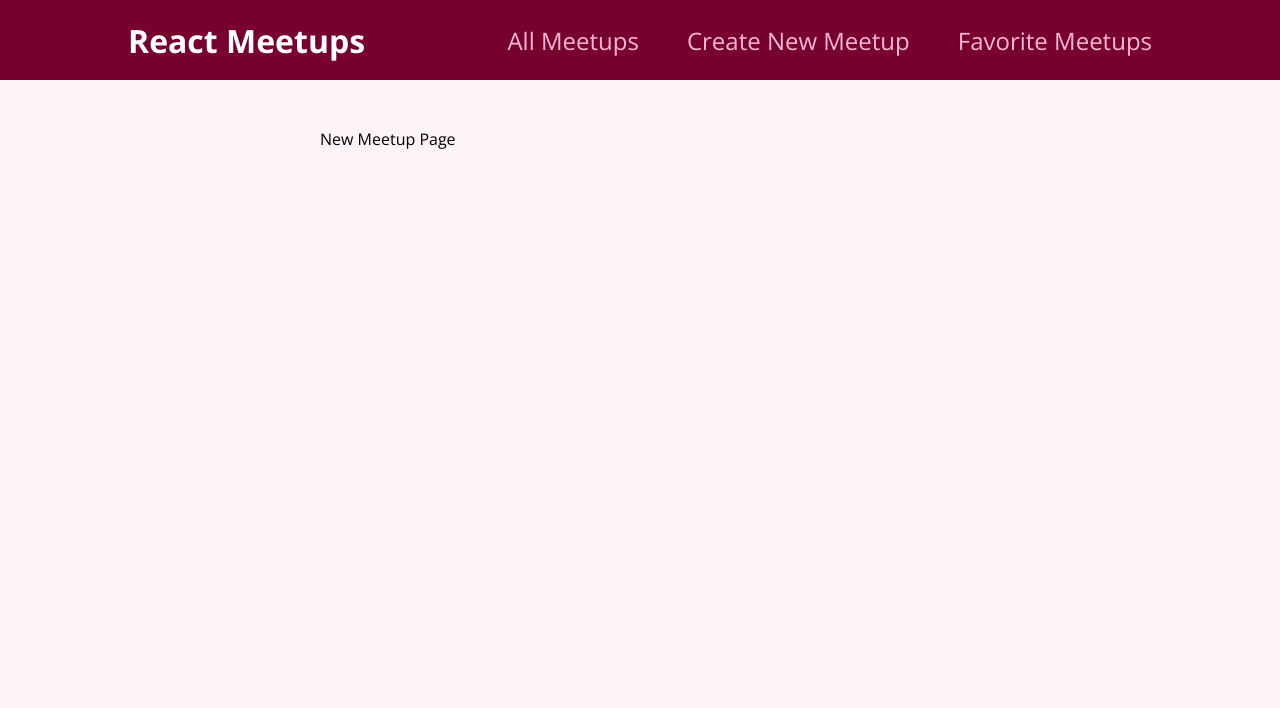
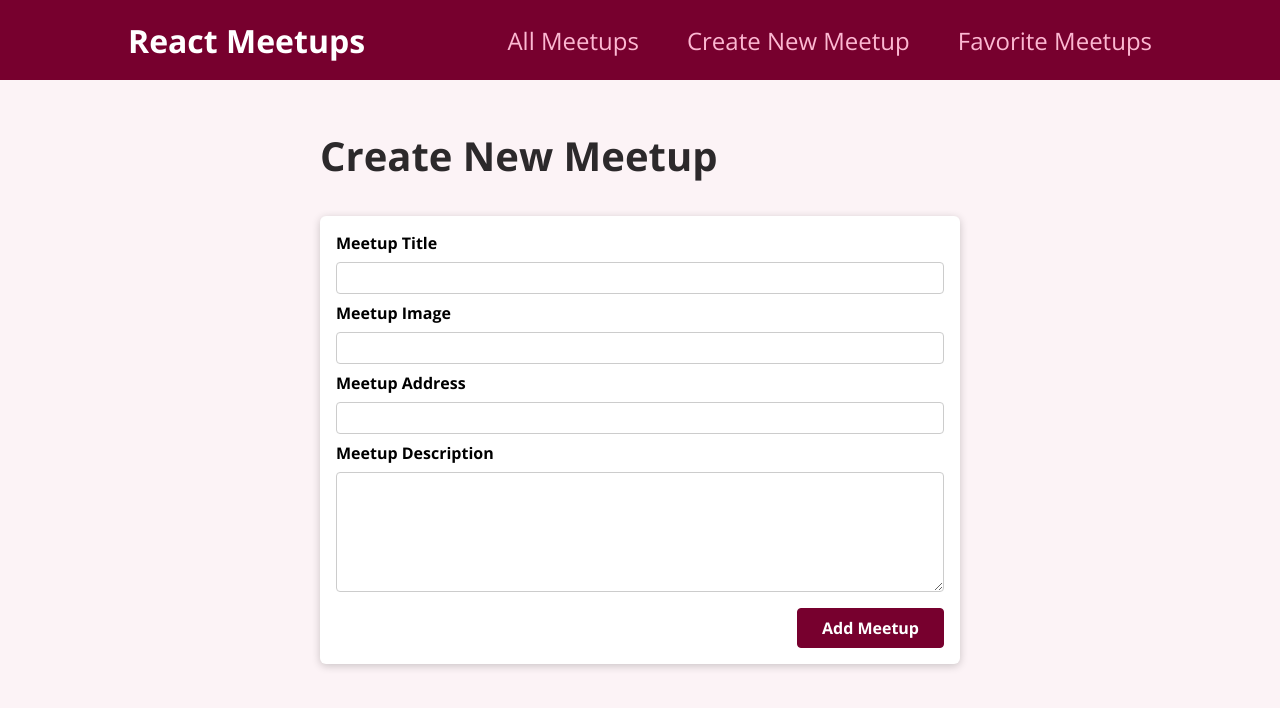
Before and after one commit to srishjaiz/meet-up, a React (Create React App) app: page /new-meetup in a window 1280 px wide. Shown: the top 708 px of the page. Built offline with nearby package versions, Linux system fonts and the light colour scheme.

Commit message:
new meetup form added, user input handled

```diff
--- /dev/null
+++ b/src/components/meetups/NewMeetupForm.js
@@ -0,0 +1,59 @@
+import { useRef } from "react";
+import Card from "../ui/Card";
+import classes from "./NewMeetupForm.module.css";
+function NewMeetupForm(props) {
+  const titleInputRef = useRef(); // creating Ref object
+  const imageInputRef = useRef();
+  const addressInputRef = useRef();
+  const descriptionInputRef = useRef();
+
+  function submitHandler(event) {
+    event.preventDefault(); // to prevent the automatic http request sending to server on submitting
+
+    const inputTitle = titleInputRef.current.value; // retriving user input from DOM on submit
+    const inputImageURL = imageInputRef.current.value;
+    const inputAddress = addressInputRef.current.value;
+    const inputDescription = descriptionInputRef.current.value;
+
+    const meetupData = {
+      title: inputTitle,
+      image: inputImageURL,
+      address: inputAddress,
+      description: inputDescription,
+    };
+    console.log(meetupData);
+  }
+
+  return (
+    <Card>
+      <form className={classes.form} onSubmit={submitHandler}>
+        <div className={classes.control}>
+          <label htmlFor="title">Meetup Title</label>
+          <input type="text" id="title" required ref={titleInputRef} />
+        </div>
+        <div className={classes.control}>
+          <label htmlFor="image">Meetup Image</label>
+          <input type="url" id="image" required ref={imageInputRef} />
+        </div>
+        <div className={classes.control}>
+          <label htmlFor="address">Meetup Address</label>
+          <input type="text" id="address" required ref={addressInputRef} />
+        </div>
+        <div className={classes.control}>
+          <label htmlFor="description">Meetup Description</label>
+          <textarea
+            id="description"
+            required
+            rows="5"
+            ref={descriptionInputRef}
+          ></textarea>
+        </div>
+        <div className={classes.actions}>
+          <button>Add Meetup</button>
+        </div>
+      </form>
+    </Card>
+  );
+}
+
+export default NewMeetupForm;
--- /dev/null
+++ b/src/components/meetups/NewMeetupForm.module.css
@@ -0,0 +1,45 @@
+.form {
+  padding: 1rem;
+}
+
+.control {
+  margin-bottom: 0.5rem;
+}
+
+.control label {
+  display: block;
+  font-weight: bold;
+  margin-bottom: 0.5rem;
+}
+
+.control input,
+.control textarea {
+  display: block;
+  font: inherit;
+  border-radius: 4px;
+  border: 1px solid #ccc;
+  padding: 0.25rem;
+  width: 100%;
+}
+
+.actions {
+  margin-top: 1rem;
+  text-align: right;
+}
+
+.actions button {
+  font: inherit;
+  cursor: pointer;
+  background-color: #77002e;
+  color: white;
+  padding: 0.5rem 1.5rem;
+  border: 1px solid #77002e;
+  border-radius: 4px;
+  font-weight: bold;
+}
+
+.actions button:hover,
+.actions button:active {
+  background-color: #a50e48;
+  border-color: #a50e48;
+}
--- a/src/pages/NewMeetup.js
+++ b/src/pages/NewMeetup.js
@@ -1,5 +1,12 @@
+import NewMeetupForm from "../components/meetups/NewMeetupForm";
+
 function NewMeetupPage(props) {
-  return <div>New Meetup Page</div>;
+  return (
+    <section>
+      <h1>Create New Meetup</h1>
+      <NewMeetupForm />
+    </section>
+  );
 }
 
 export default NewMeetupPage;
```
